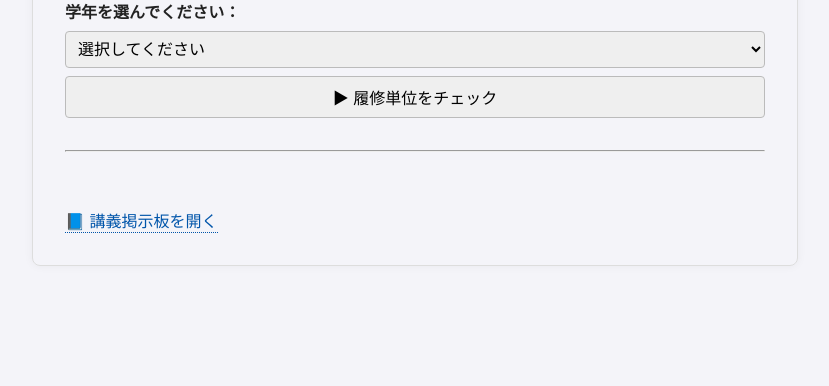
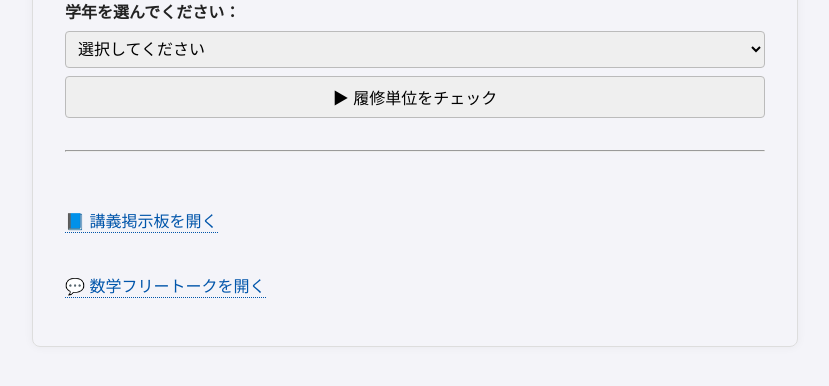
Before and after one commit to gfikan/degree_checker, a Flask app: page / in a window 1280 px wide. Shown: the part 169-555 px from the top of the page, without its empty margins (225-1054 px from the left). Run offline with Flask 3, Linux system fonts and the light colour scheme.

Commit message:
数学フリートークを追加

```diff
--- a/templates/index.html
+++ b/templates/index.html
@@ -18,4 +18,5 @@
   <hr>
 
   <a href="/board">📘 講義掲示板を開く</a>
+  <p><a href="/forum">💬 数学フリートークを開く</a></p>
 {% endblock %}
```
